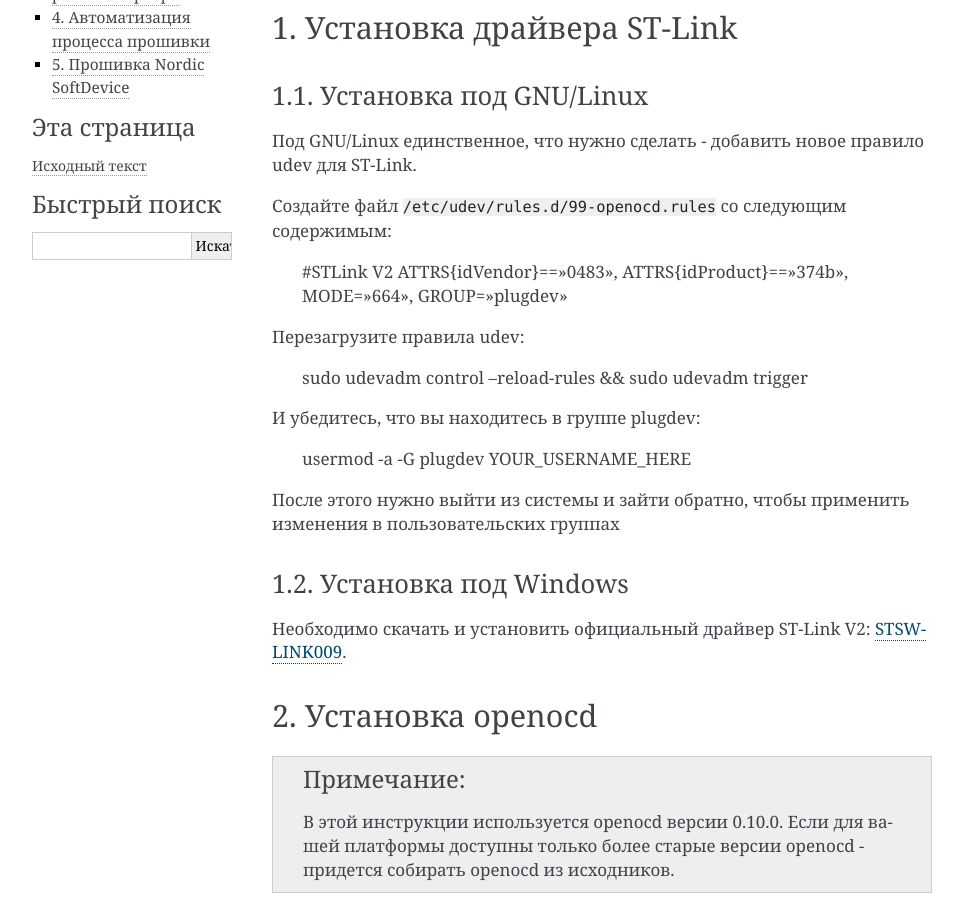
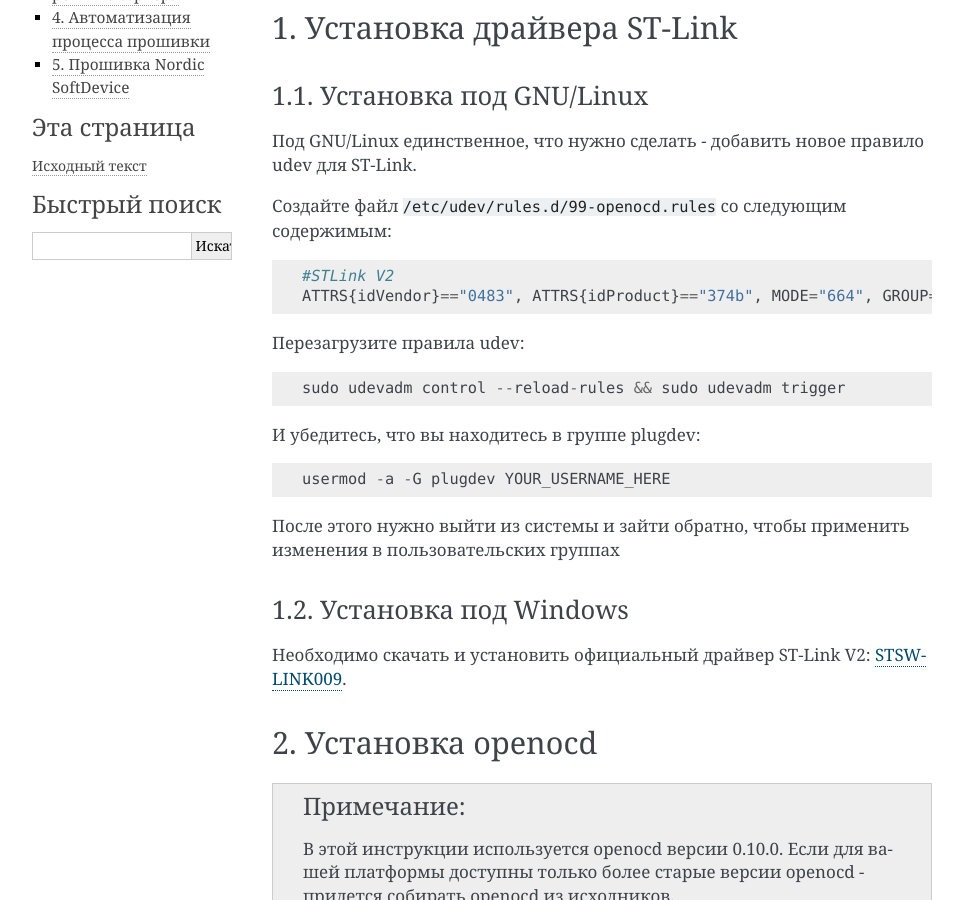
Before and after one commit to crtv-club/crtv_club, a Sphinx documentation site: the page built from docs/source/nrf52_stlink_flashing.rst, in a window 1280 px wide and 900 px high, scrolled down 455 px. Shown: the whole window, without its empty margins (148-1111 px from the left). Built offline with Sphinx 7.4.7, drawn with Linux system fonts in a browser that asks for light colours.

Commit message:
Fixed formatting in the page for nRF52 flashing

```diff
--- a/docs/source/nrf52_stlink_flashing.rst
+++ b/docs/source/nrf52_stlink_flashing.rst
@@ -20,16 +20,16 @@
 
 Под GNU/Linux единственное, что нужно сделать - добавить новое правило udev для ST-Link.
 
-Создайте файл ``/etc/udev/rules.d/99-openocd.rules`` со следующим содержимым:
+Создайте файл ``/etc/udev/rules.d/99-openocd.rules`` со следующим содержимым::
 
  #STLink V2
  ATTRS{idVendor}=="0483", ATTRS{idProduct}=="374b", MODE="664", GROUP="plugdev"
 
-Перезагрузите правила udev:
+Перезагрузите правила udev::
 
  sudo udevadm control --reload-rules && sudo udevadm trigger
 
-И убедитесь, что вы находитесь в группе plugdev:
+И убедитесь, что вы находитесь в группе plugdev::
 
  usermod -a -G plugdev YOUR_USERNAME_HERE
 
```
